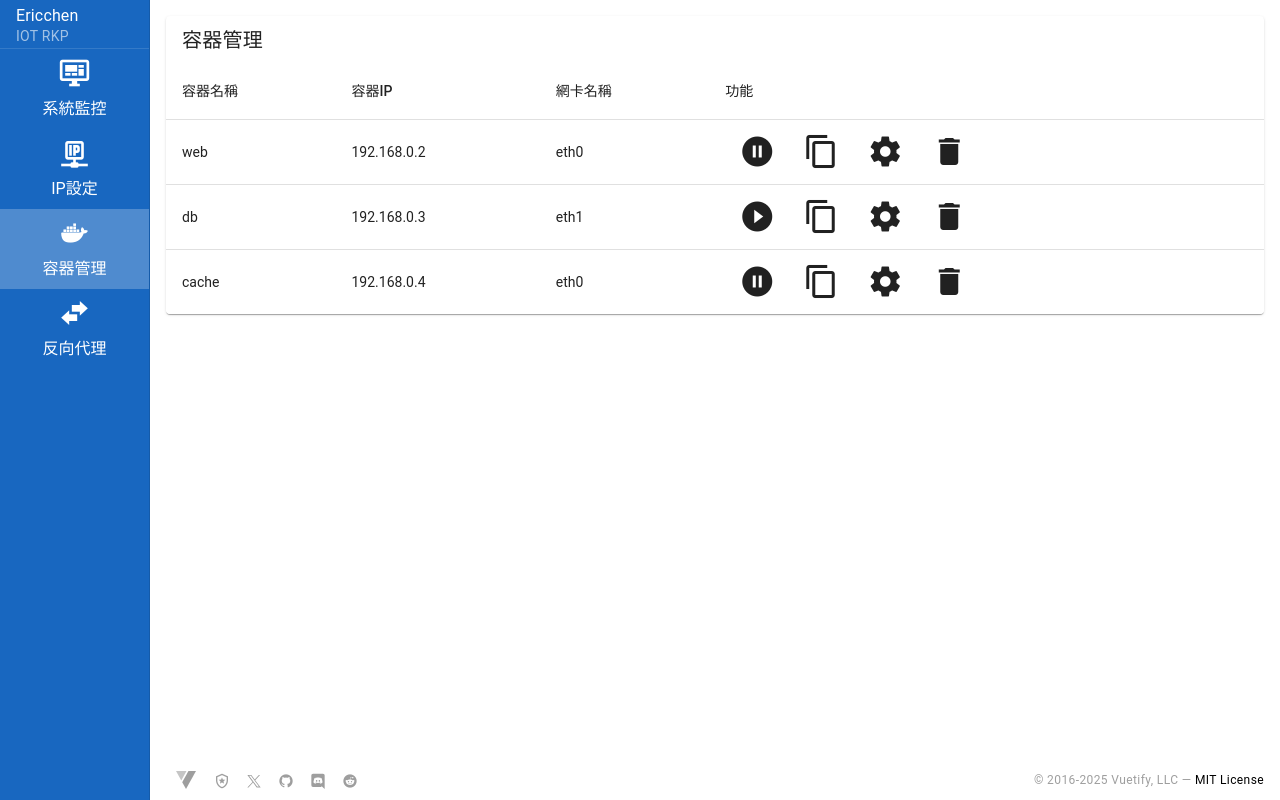
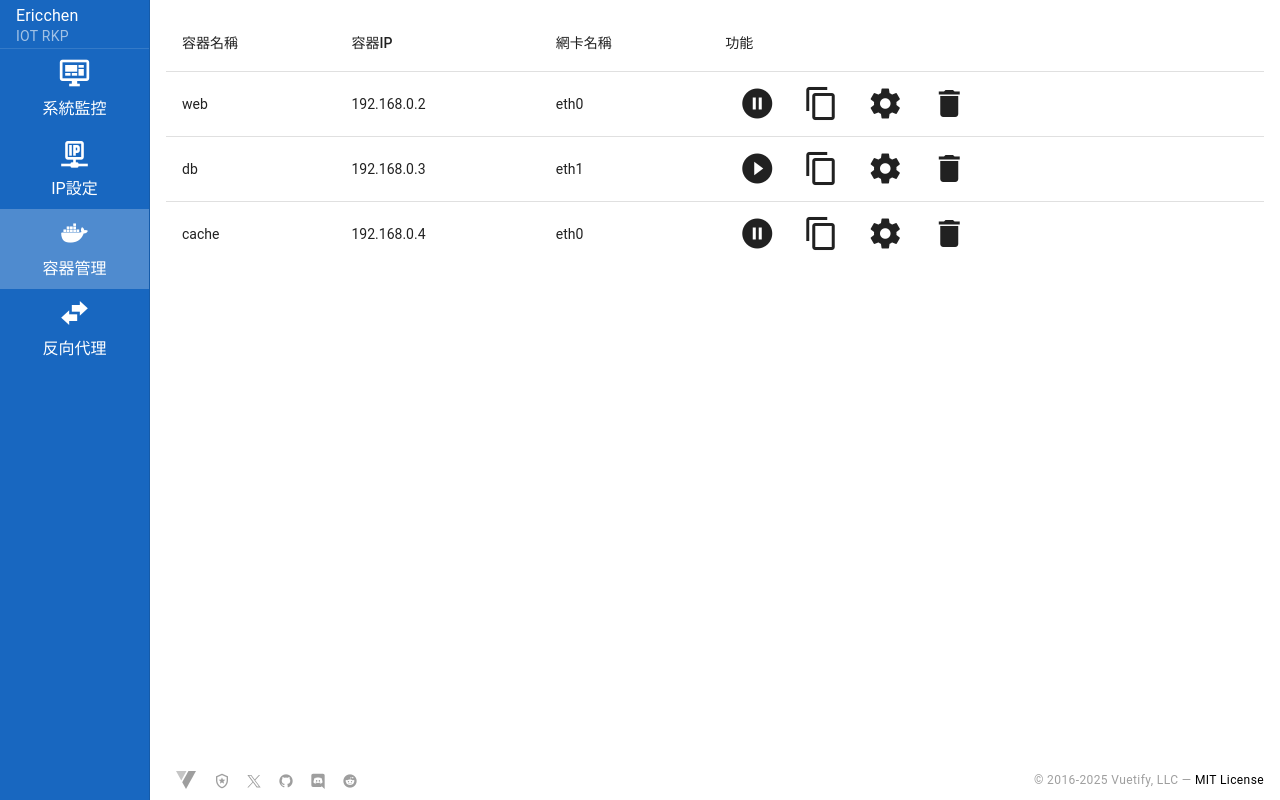
Before and after one commit to Jyunnn/iot_rkpweb, a Vue app: page /ContainerManagement in a window 1280 px wide. Built offline with nearby package versions, Linux system fonts and the light colour scheme; a small style sheet from the web is missing.

Commit message:
del v-card and v-card-title

```diff
--- a/src/pages/ContainerManagement.vue
+++ b/src/pages/ContainerManagement.vue
@@ -1,7 +1,5 @@
 <template>
   <v-container>
-    <v-card>
-      <v-card-title>容器管理</v-card-title>
     <v-table>
       <thead>
         <tr>
@@ -33,7 +31,6 @@
         </tr>
       </tbody>
     </v-table>
-    </v-card>
     <v-dialog v-model="settingsDialog" max-width="400">
       <v-card>
         <v-card-title>設定</v-card-title>
```
Lines whose indentation alone changed are shown as unchanged.
